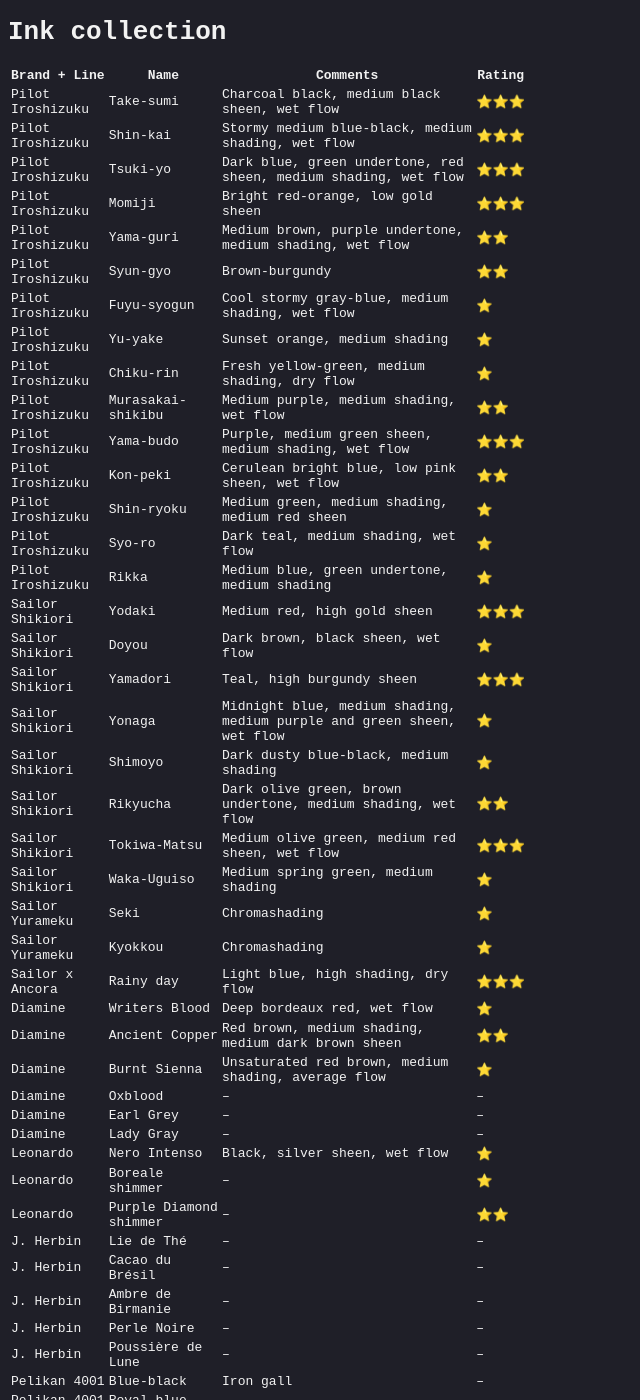
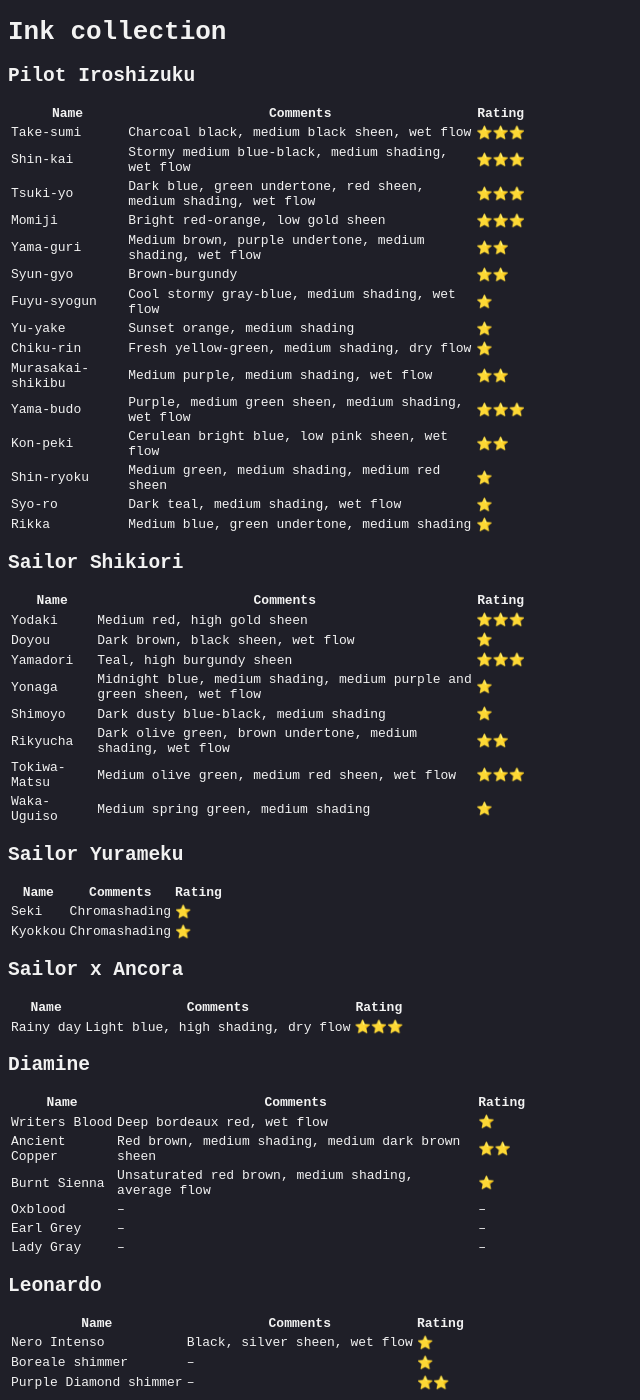
Before and after one commit to s-estay/s-estay.github.io, a Jekyll site: the page built from _posts/2026-05-28-ink-collection.md, in a window 1280 px wide and 1400 px high. Shown: the whole window, without its empty margins (0-640 px from the left). Built offline with Jekyll 4.4.1, drawn with Linux system fonts in a browser that asks for light colours; some of the changed text lies outside the part shown.

Commit message:
Restructure ink collection table into per-brand sections

```diff
--- a/_posts/2026-05-28-ink-collection.md
+++ b/_posts/2026-05-28-ink-collection.md
@@ -5,64 +5,106 @@
 tags: [fountain pens]
 ---
 
-| Brand + Line | Name | Comments | Rating |
-| --- | --- | --- | --- |
-| Pilot Iroshizuku | Take-sumi | Charcoal black, medium black sheen, wet flow | ⭐️⭐️⭐️ |
-| Pilot Iroshizuku | Shin-kai | Stormy medium blue-black, medium shading, wet flow | ⭐️⭐️⭐️ |
-| Pilot Iroshizuku | Tsuki-yo | Dark blue, green undertone, red sheen, medium shading, wet flow | ⭐️⭐️⭐️ |
-| Pilot Iroshizuku | Momiji | Bright red-orange, low gold sheen | ⭐️⭐️⭐️ |
-| Pilot Iroshizuku | Yama-guri | Medium brown, purple undertone, medium shading, wet flow | ⭐️⭐️ |
-| Pilot Iroshizuku | Syun-gyo | Brown-burgundy | ⭐️⭐️ |
-| Pilot Iroshizuku | Fuyu-syogun | Cool stormy gray-blue, medium shading, wet flow | ⭐️ |
-| Pilot Iroshizuku | Yu-yake | Sunset orange, medium shading | ⭐️ |
-| Pilot Iroshizuku | Chiku-rin | Fresh yellow-green, medium shading, dry flow | ⭐️ |
-| Pilot Iroshizuku | Murasakai-shikibu | Medium purple, medium shading, wet flow | ⭐️⭐️ |
-| Pilot Iroshizuku | Yama-budo | Purple, medium green sheen, medium shading, wet flow | ⭐️⭐️⭐️ |
-| Pilot Iroshizuku | Kon-peki | Cerulean bright blue, low pink sheen, wet flow | ⭐️⭐️ |
-| Pilot Iroshizuku | Shin-ryoku | Medium green, medium shading, medium red sheen | ⭐️ |
-| Pilot Iroshizuku | Syo-ro | Dark teal, medium shading, wet flow | ⭐️ |
-| Pilot Iroshizuku | Rikka | Medium blue, green undertone, medium shading | ⭐️ |
-| -------------------------- | --------------------- | --------------------------------------------------- | ------------------ |
-| Sailor Shikiori | Yodaki | Medium red, high gold sheen | ⭐️⭐️⭐️ |
-| Sailor Shikiori | Doyou | Dark brown, black sheen, wet flow | ⭐️ |
-| Sailor Shikiori | Yamadori | Teal, high burgundy sheen | ⭐️⭐️⭐️ |
-| Sailor Shikiori | Yonaga | Midnight blue, medium shading, medium purple and green sheen, wet flow | ⭐️ |
-| Sailor Shikiori | Shimoyo | Dark dusty blue-black, medium shading | ⭐️ |
-| Sailor Shikiori | Rikyucha | Dark olive green, brown undertone, medium shading, wet flow | ⭐️⭐️ |
-| Sailor Shikiori | Tokiwa-Matsu | Medium olive green, medium red sheen, wet flow | ⭐️⭐️⭐️ |
-| Sailor Shikiori | Waka-Uguiso | Medium spring green, medium shading | ⭐️ |
-| -------------------------- | --------------------- | --------------------------------------------------- | ------------------ |
-| Sailor Yurameku | Seki | Chromashading | ⭐️ |
-| Sailor Yurameku | Kyokkou | Chromashading | ⭐️ |
-| -------------------------- | --------------------- | --------------------------------------------------- | ------------------ |
-| Sailor x Ancora | Rainy day | Light blue, high shading, dry flow | ⭐️⭐️⭐️ |
-| -------------------------- | --------------------- | --------------------------------------------------- | ------------------ |
-| Diamine | Writers Blood | Deep bordeaux red, wet flow | ⭐️ |
-| Diamine | Ancient Copper | Red brown, medium shading, medium dark brown sheen | ⭐️⭐️ |
-| Diamine | Burnt Sienna | Unsaturated red brown, medium shading, average flow | ⭐️ |
-| Diamine | Oxblood | – | – |
-| Diamine | Earl Grey | – | – |
-| Diamine | Lady Gray | – | – |
-| -------------------------- | --------------------- | --------------------------------------------------- | ------------------ |
-| Leonardo | Nero Intenso | Black, silver sheen, wet flow | ⭐️ |
-| Leonardo | Boreale shimmer | – | ⭐️ |
-| Leonardo | Purple Diamond shimmer | – | ⭐️⭐️ |
-| -------------------------- | --------------------- | --------------------------------------------------- | ------------------ |
-| J. Herbin | Lie de Thé | – | – |
-| J. Herbin | Cacao du Brésil | – | – |
-| J. Herbin | Ambre de Birmanie | – | – |
-| J. Herbin | Perle Noire | – | – |
-| J. Herbin | Poussière de Lune | – | – |
-| -------------------------- | --------------------- | --------------------------------------------------- | ------------------ |
-| Pelikan 4001 | Blue-black | Iron gall | – |
-| Pelikan 4001 | Royal blue | – | – |
-| -------------------------- | --------------------- | --------------------------------------------------- | ------------------ |
-| Kaweco | Summer Purple | – | – |
-| Kaweco | Midnight Blue | – | – |
-| Kaweco | Ruby Red | – | – |
-| Kaweco | Pearl Black | – | – |
-| -------------------------- | --------------------- | --------------------------------------------------- | ------------------ |
-| Kakimori | 06 Toppuri | Deep blue-black, medium shading, slow to dry, pigmented | ⭐️ |
-| Kakimori | 09 Mukuri | Brown, pigmented | ⭐️ |
-| -------------------------- | --------------------- | --------------------------------------------------- | ------------------ |
-| Platinum | Carbon Black | Neutral black, wet flow, pigmented | ⭐️ |
+## Pilot Iroshizuku
+
+| Name | Comments | Rating |
+| --- | --- | --- |
+| Take-sumi | Charcoal black, medium black sheen, wet flow | ⭐️⭐️⭐️ |
+| Shin-kai | Stormy medium blue-black, medium shading, wet flow | ⭐️⭐️⭐️ |
+| Tsuki-yo | Dark blue, green undertone, red sheen, medium shading, wet flow | ⭐️⭐️⭐️ |
+| Momiji | Bright red-orange, low gold sheen | ⭐️⭐️⭐️ |
+| Yama-guri | Medium brown, purple undertone, medium shading, wet flow | ⭐️⭐️ |
+| Syun-gyo | Brown-burgundy | ⭐️⭐️ |
+| Fuyu-syogun | Cool stormy gray-blue, medium shading, wet flow | ⭐️ |
+| Yu-yake | Sunset orange, medium shading | ⭐️ |
+| Chiku-rin | Fresh yellow-green, medium shading, dry flow | ⭐️ |
+| Murasakai-shikibu | Medium purple, medium shading, wet flow | ⭐️⭐️ |
+| Yama-budo | Purple, medium green sheen, medium shading, wet flow | ⭐️⭐️⭐️ |
+| Kon-peki | Cerulean bright blue, low pink sheen, wet flow | ⭐️⭐️ |
+| Shin-ryoku | Medium green, medium shading, medium red sheen | ⭐️ |
+| Syo-ro | Dark teal, medium shading, wet flow | ⭐️ |
+| Rikka | Medium blue, green undertone, medium shading | ⭐️ |
+
+## Sailor Shikiori
+
+| Name | Comments | Rating |
+| --- | --- | --- |
+| Yodaki | Medium red, high gold sheen | ⭐️⭐️⭐️ |
+| Doyou | Dark brown, black sheen, wet flow | ⭐️ |
+| Yamadori | Teal, high burgundy sheen | ⭐️⭐️⭐️ |
+| Yonaga | Midnight blue, medium shading, medium purple and green sheen, wet flow | ⭐️ |
+| Shimoyo | Dark dusty blue-black, medium shading | ⭐️ |
+| Rikyucha | Dark olive green, brown undertone, medium shading, wet flow | ⭐️⭐️ |
+| Tokiwa-Matsu | Medium olive green, medium red sheen, wet flow | ⭐️⭐️⭐️ |
+| Waka-Uguiso | Medium spring green, medium shading | ⭐️ |
+
+## Sailor Yurameku
+
+| Name | Comments | Rating |
+| --- | --- | --- |
+| Seki | Chromashading | ⭐️ |
+| Kyokkou | Chromashading | ⭐️ |
+
+## Sailor x Ancora
+
+| Name | Comments | Rating |
+| --- | --- | --- |
+| Rainy day | Light blue, high shading, dry flow | ⭐️⭐️⭐️ |
+
+## Diamine
+
+| Name | Comments | Rating |
+| --- | --- | --- |
+| Writers Blood | Deep bordeaux red, wet flow | ⭐️ |
+| Ancient Copper | Red brown, medium shading, medium dark brown sheen | ⭐️⭐️ |
+| Burnt Sienna | Unsaturated red brown, medium shading, average flow | ⭐️ |
+| Oxblood | – | – |
+| Earl Grey | – | – |
+| Lady Gray | – | – |
+
+## Leonardo
+
+| Name | Comments | Rating |
+| --- | --- | --- |
+| Nero Intenso | Black, silver sheen, wet flow | ⭐️ |
+| Boreale shimmer | – | ⭐️ |
+| Purple Diamond shimmer | – | ⭐️⭐️ |
+
+## J. Herbin
+
+| Name | Comments | Rating |
+| --- | --- | --- |
+| Lie de Thé | – | – |
+| Cacao du Brésil | – | – |
+| Ambre de Birmanie | – | – |
+| Perle Noire | – | – |
+| Poussière de Lune | – | – |
+
+## Pelikan 4001
+
+| Name | Comments | Rating |
+| --- | --- | --- |
+| Blue-black | Iron gall | – |
+| Royal blue | – | – |
+
+## Kaweco
+
+| Name | Comments | Rating |
+| --- | --- | --- |
+| Summer Purple | – | – |
+| Midnight Blue | – | – |
+| Ruby Red | – | – |
+| Pearl Black | – | – |
+
+## Kakimori
+
+| Name | Comments | Rating |
+| --- | --- | --- |
+| 06 Toppuri | Deep blue-black, medium shading, slow to dry, pigmented | ⭐️ |
+| 09 Mukuri | Brown, pigmented | ⭐️ |
+
+## Platinum
+
+| Name | Comments | Rating |
+| --- | --- | --- |
+| Carbon Black | Neutral black, wet flow, pigmented | ⭐️ |
```
